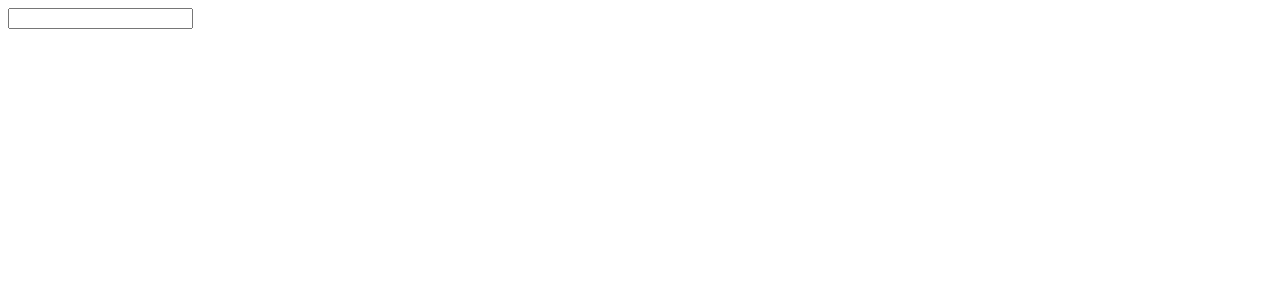
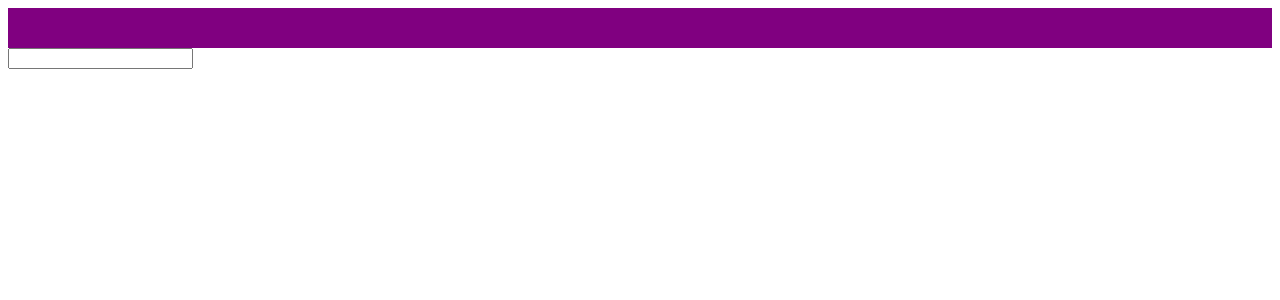
Before and after one commit to TLeobons/todoapp, a React (Create React App) app: page / in a window 1280 px wide. Shown: the top 300 px of the page. Built offline with nearby package versions, Linux system fonts and the light colour scheme.

Commit message:
cross-env

```diff
--- a/package.json
+++ b/package.json
@@ -6,6 +6,7 @@
     "@testing-library/jest-dom": "^5.11.4",
     "@testing-library/react": "^11.1.0",
     "@testing-library/user-event": "^12.1.10",
+    "cross-env": "^7.0.3",
     "react": "^17.0.1",
     "react-dom": "^17.0.1",
     "react-scripts": "4.0.3",
@@ -14,7 +15,7 @@
     "web-vitals": "^1.0.1"
   },
   "scripts": {
-    "start": "react-scripts start --port=3313",
+    "start": "cross-env PORT=3313 react-scripts start",
     "build": "react-scripts build",
     "test": "react-scripts test",
     "eject": "react-scripts eject"
--- a/src/components/Navbar.js
+++ b/src/components/Navbar.js
@@ -1,11 +1,16 @@
-import React from 'react'
+import styled from 'styled-components'
 
 const Navbar = () => {
   return (
-    <nav>
+    <Nav>
 
-    </nav>
+    </Nav>
   )
 }
 
 export default Navbar
+
+const Nav = styled.nav`
+  height: 5vh;
+  background-color: purple;
+`
--- a/src/context/globalContext.js
+++ b/src/context/globalContext.js
@@ -33,7 +33,6 @@ const reducer = (state,action) => {
       }
     }
 
-
 export const GlobalProvider = ({children}) => {
   const [state, dispatch] = useReducer(reducer, [])
 
```
Also changed, not shown: 1 other file (tests, documents, lock files or other folders).
